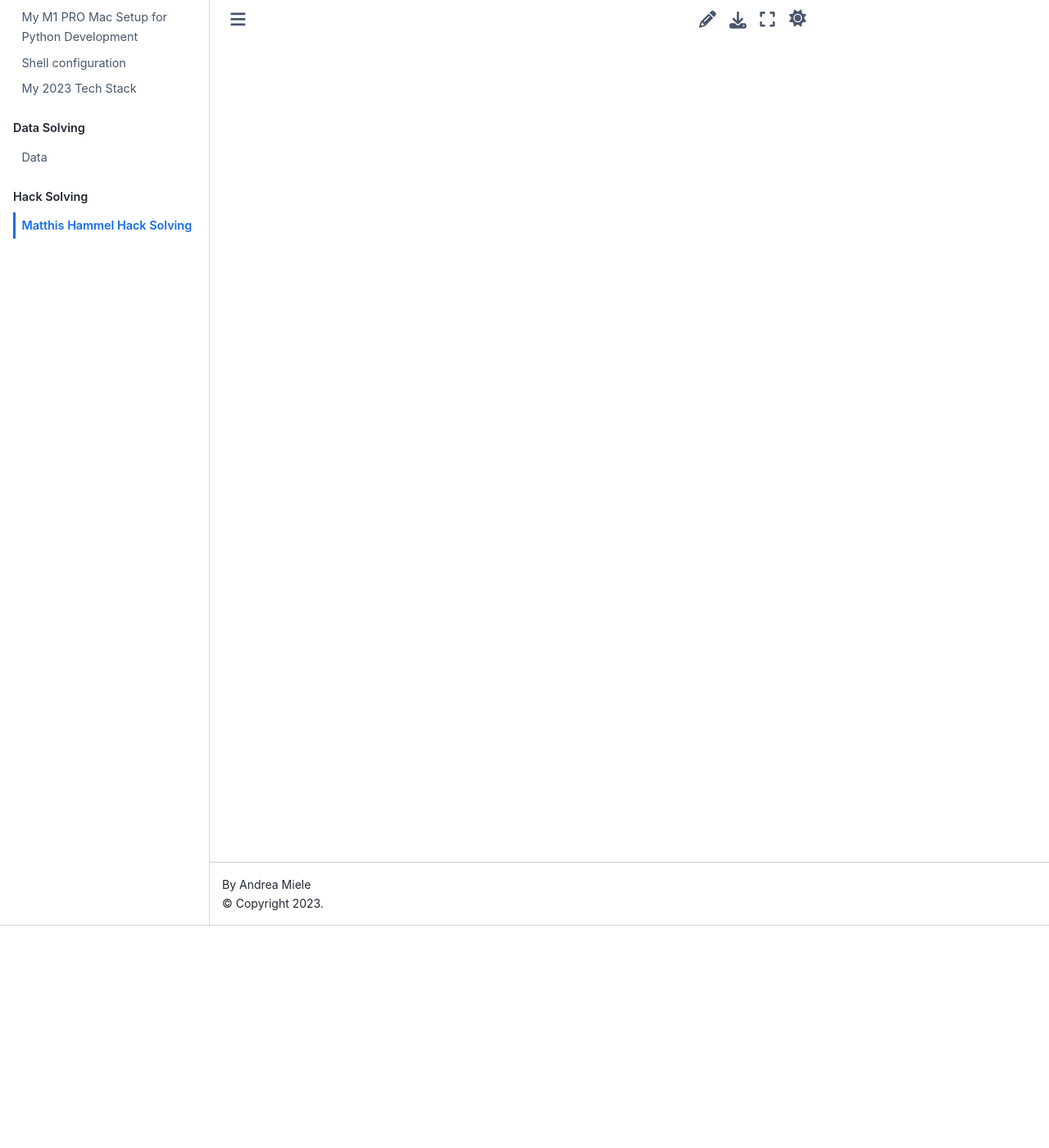
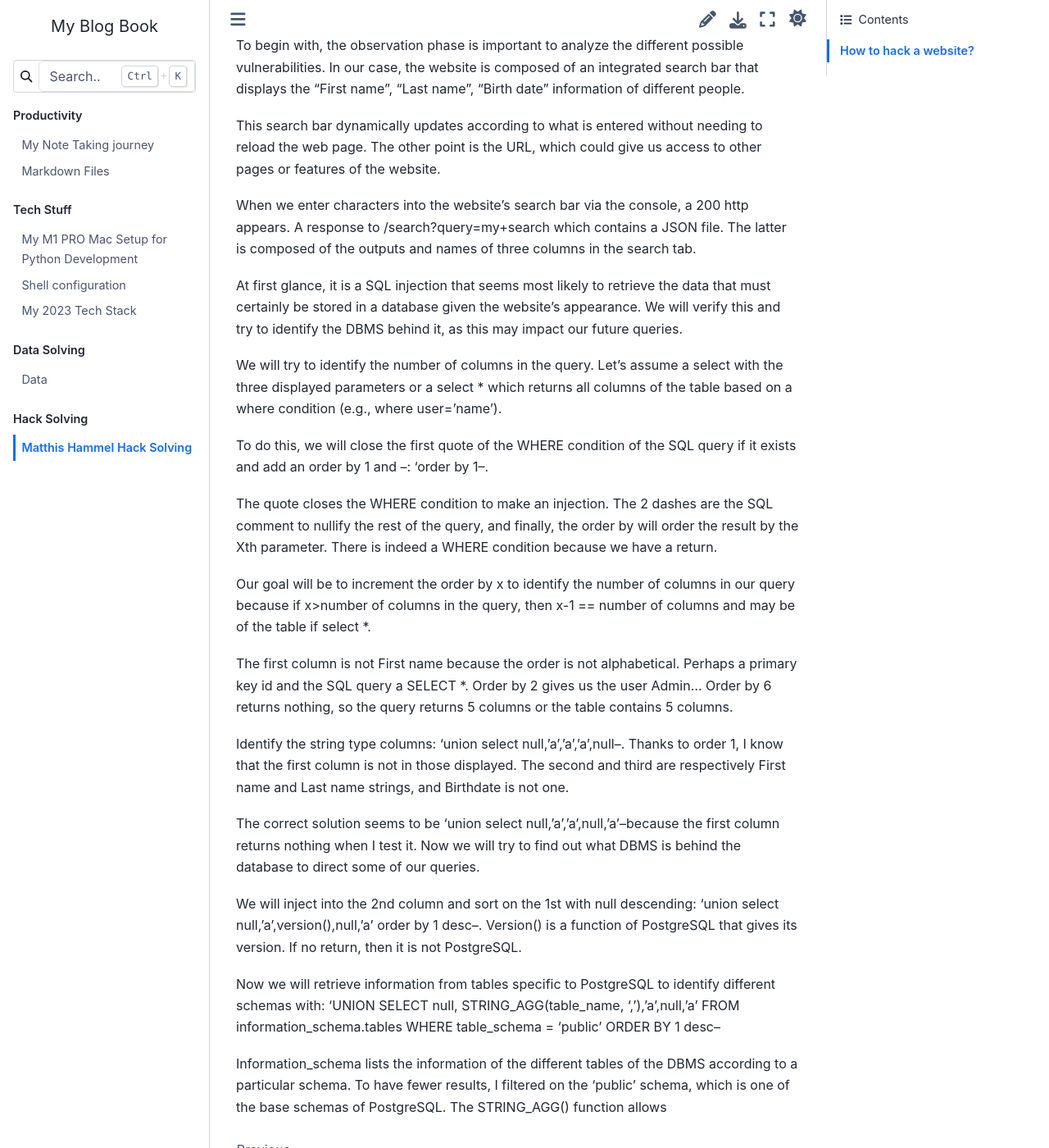
Before and after one commit to andreamiele/blog, a Jupyter Book: the page built from MathisHammel.md, in a window 1280 px wide and 1400 px high, scrolled down 271 px. Shown: the whole window at 82% size. Built offline with Jupyter Book 1.0.4 settings and Sphinx 7.4.7 and the Sphinx Book theme 1.1.4, drawn with Linux system fonts in a browser that asks for light colours; comment, search, counter and statistics services are not loaded; some of the changed text lies outside the part shown.

Commit message:
Matthis Hammel hack solving

```diff
--- a/MathisHammel.md
+++ b/MathisHammel.md
@@ -1 +1,33 @@
 # Matthis Hammel Hack Solving
+
+## How to hack a website?
+
+Thanks to Mathis for this well-executed introductory exercise! We have access to the [website's code](https://app.coderpad.io/sandbox?question_id=247174?utm_campaign=23-Q2-Social-Twitter-TOFU-All-Global-MathisHammel&utm_source=Twitter&utm_medium=social&use_question_button), but I will explain how I managed to "hack" his site without looking at his code.
+
+To begin with, the observation phase is important to analyze the different possible vulnerabilities. In our case, the website is composed of an integrated search bar that displays the "First name", "Last name", "Birth date" information of different people.
+
+This search bar dynamically updates according to what is entered without needing to reload the web page. The other point is the URL, which could give us access to other pages or features of the website.
+
+When we enter characters into the website's search bar via the console, a 200 http appears. A response to /search?query=my+search which contains a JSON file. The latter is composed of the outputs and names of three columns in the search tab.
+
+At first glance, it is a SQL injection that seems most likely to retrieve the data that must certainly be stored in a database given the website's appearance. We will verify this and try to identify the DBMS behind it, as this may impact our future queries.
+
+We will try to identify the number of columns in the query. Let's assume a select with the three displayed parameters or a select * which returns all columns of the table based on a where condition (e.g., where user='name').
+
+To do this, we will close the first quote of the WHERE condition of the SQL query if it exists and add an order by 1 and --: 'order by 1--.
+
+The quote closes the WHERE condition to make an injection. The 2 dashes are the SQL comment to nullify the rest of the query, and finally, the order by will order the result by the Xth parameter. There is indeed a WHERE condition because we have a return.
+
+Our goal will be to increment the order by x to identify the number of columns in our query because if x>number of columns in the query, then x-1 == number of columns and may be of the table if select *.
+
+The first column is not First name because the order is not alphabetical. Perhaps a primary key id and the SQL query a SELECT *. Order by 2 gives us the user Admin... Order by 6 returns nothing, so the query returns 5 columns or the table contains 5 columns.
+
+Identify the string type columns: 'union select null,'a','a','a',null--. Thanks to order 1, I know that the first column is not in those displayed. The second and third are respectively First name and Last name strings, and Birthdate is not one.
+
+The correct solution seems to be 'union select null,'a','a',null,'a'--because the first column returns nothing when I test it. Now we will try to find out what DBMS is behind the database to direct some of our queries.
+
+We will inject into the 2nd column and sort on the 1st with null descending: 'union select null,'a',version(),null,'a' order by 1 desc--. Version() is a function of PostgreSQL that gives its version. If no return, then it is not PostgreSQL.
+
+Now we will retrieve information from tables specific to PostgreSQL to identify different schemas with: 'UNION SELECT null, STRING_AGG(table_name, ','),'a',null,'a' FROM information_schema.tables WHERE table_schema = 'public' ORDER BY 1 desc--
+
+Information_schema lists the information of the different tables of the DBMS according to a particular schema. To have fewer results, I filtered on the 'public' schema, which is one of the base schemas of PostgreSQL. The STRING_AGG() function allows
```
